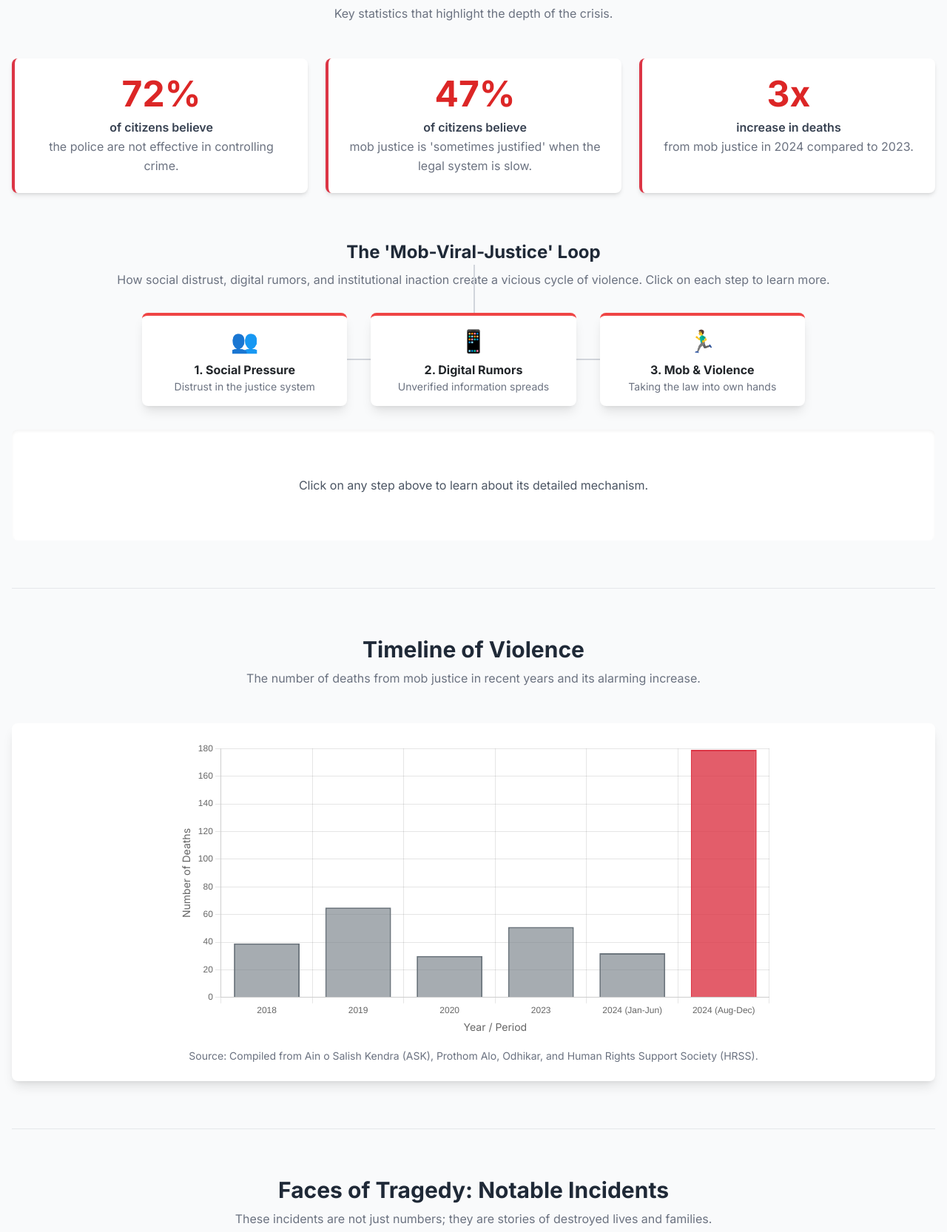
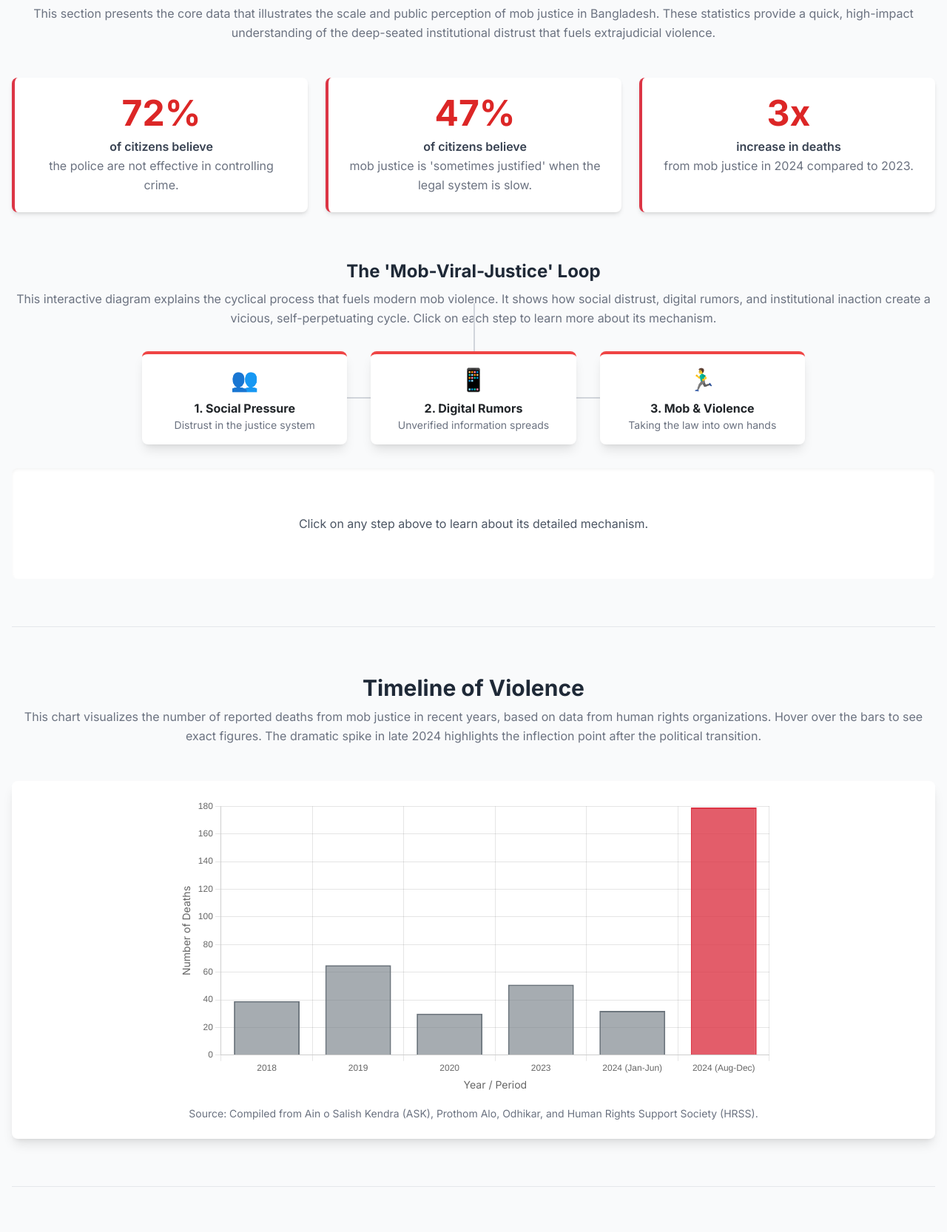
Before and after one commit to digitalsonnasii/tamj, a plain HTML site: page index.html in a window 1280 px wide. Shown: the part 620-2286 px from the top of the page at 74% size. Drawn offline with nearby package versions, Linux system fonts and the light colour scheme.

Commit message:
Add files via upload

```diff
--- a/index.html
+++ b/index.html
@@ -9,7 +9,7 @@
     <link rel="preconnect" href="https://fonts.googleapis.com">
     <link rel="preconnect" href="https://fonts.gstatic.com" crossorigin>
     <link href="https://fonts.googleapis.com/css2?family=Inter:wght@400;500;600;700&display=swap" rel="stylesheet">
-    <!-- Chosen Palette: Somber Neutrals (Shades of gray, off-white, with a stark red accent for critical data) -->
+    <!-- Chosen Palette: Somber Neutrals with Red Alert (Shades of gray, off-white, with a stark red accent for critical data) -->
     <!-- Application Structure Plan: The SPA is designed as a single-page, vertically scrolling narrative dashboard. This structure was chosen to guide the user through a complex topic in a logical, digestible flow, moving from high-level statistics to deep-dive analysis. The flow is: 1) Hero section to set the tone. 2) A "Crisis at a Glance" dashboard with key stats for immediate impact. 3) An interactive 'Mob-Viral-Justice Loop' diagram to explain the core mechanism. 4) A central, interactive timeline chart showing the evolution of violence. 5) Personal, card-based case studies to humanize the data. 6) An accordion section for exploring the root causes. 7) A clear, card-based presentation of solutions. This thematic, interactive approach is more engaging and user-friendly than a linear report, allowing users to explore the facets of the issue at their own pace. -->
     <!-- Visualization & Content Choices:
         - Report Info: Mob killing statistics over years. Goal: Show change/trends. Viz: Interactive Bar Chart (Chart.js). Interaction: Hover for details. Justification: A bar chart is ideal for comparing discrete yearly totals and highlighting the dramatic 2024 surge. Interactivity makes it explorable.
@@ -120,7 +120,7 @@
         <section id="overview">
             <div class="text-center mb-12">
                 <h3 class="text-3xl font-bold text-gray-800">The Crisis at a Glance</h3>
-                <p class="mt-2 text-md text-gray-500">Key statistics that highlight the depth of the crisis.</p>
+                <p class="mt-2 text-md text-gray-500">This section presents the core data that illustrates the scale and public perception of mob justice in Bangladesh. These statistics provide a quick, high-impact understanding of the deep-seated institutional distrust that fuels extrajudicial violence.</p>
             </div>
 
             <div class="grid grid-cols-1 md:grid-cols-3 gap-6 text-center">
@@ -144,7 +144,7 @@
             <div class="mt-16">
                 <div class="text-center mb-8">
                     <h4 class="text-2xl font-bold text-gray-800">The 'Mob-Viral-Justice' Loop</h4>
-                    <p class="mt-2 text-md text-gray-500">How social distrust, digital rumors, and institutional inaction create a vicious cycle of violence. Click on each step to learn more.</p>
+                    <p class="mt-2 text-md text-gray-500">This interactive diagram explains the cyclical process that fuels modern mob violence. It shows how social distrust, digital rumors, and institutional inaction create a vicious, self-perpetuating cycle. Click on each step to learn more about its mechanism.</p>
                 </div>
 
                 <div class="relative max-w-4xl mx-auto">
@@ -195,7 +195,7 @@
         <section id="timeline">
             <div class="text-center mb-12">
                 <h3 class="text-3xl font-bold text-gray-800">Timeline of Violence</h3>
-                <p class="mt-2 text-md text-gray-500">The number of deaths from mob justice in recent years and its alarming increase.</p>
+                <p class="mt-2 text-md text-gray-500">This chart visualizes the number of reported deaths from mob justice in recent years, based on data from human rights organizations. Hover over the bars to see exact figures. The dramatic spike in late 2024 highlights the inflection point after the political transition.</p>
             </div>
             <div class="bg-white p-4 sm:p-6 rounded-lg shadow-lg">
                 <div class="chart-container">
@@ -212,7 +212,7 @@
         <section id="cases">
              <div class="text-center mb-12">
                 <h3 class="text-3xl font-bold text-gray-800">Faces of Tragedy: Notable Incidents</h3>
-                <p class="mt-2 text-md text-gray-500">These incidents are not just numbers; they are stories of destroyed lives and families.</p>
+                <p class="mt-2 text-md text-gray-500">Behind the statistics are human lives. This section presents key case studies that illustrate how different triggers—from social media rumors to political revenge—lead to devastating consequences, putting a human face on the crisis.</p>
             </div>
             <div class="grid grid-cols-1 md:grid-cols-2 lg:grid-cols-3 gap-8">
                 <div class="case-card bg-white rounded-lg shadow-md overflow-hidden">
@@ -259,7 +259,7 @@
         <section id="causes">
             <div class="text-center mb-12">
                 <h3 class="text-3xl font-bold text-gray-800">Why the Rise? Analyzing the Root Causes</h3>
-                <p class="mt-2 text-md text-gray-500">The institutional, technological, and social factors behind mob justice.</p>
+                <p class="mt-2 text-md text-gray-500">Mob justice is a symptom of deeper systemic failures. This section uses an interactive accordion to explore the primary drivers: the breakdown of state institutions, the weaponization of technology, and the socio-political context. Click each heading to reveal the analysis.</p>
             </div>
 
             <div class="max-w-3xl mx-auto space-y-4">
@@ -300,7 +300,7 @@
         <section id="solutions">
              <div class="text-center mb-12">
                 <h3 class="text-3xl font-bold text-gray-800">The Path Forward: A Blueprint for Reform</h3>
-                <p class="mt-2 text-md text-gray-500">A coordinated and multi-layered approach is needed to tackle this crisis.</p>
+                <p class="mt-2 text-md text-gray-500">Tackling this crisis requires a coordinated and multi-layered approach. This section outlines a framework for reform across three key areas: strengthening institutions, governing the digital space, and healing societal divisions.</p>
             </div>
             <div class="grid grid-cols-1 md:grid-cols-3 gap-8">
                 <div class="bg-white p-6 rounded-lg shadow-md border-t-4 border-green-500">
```
